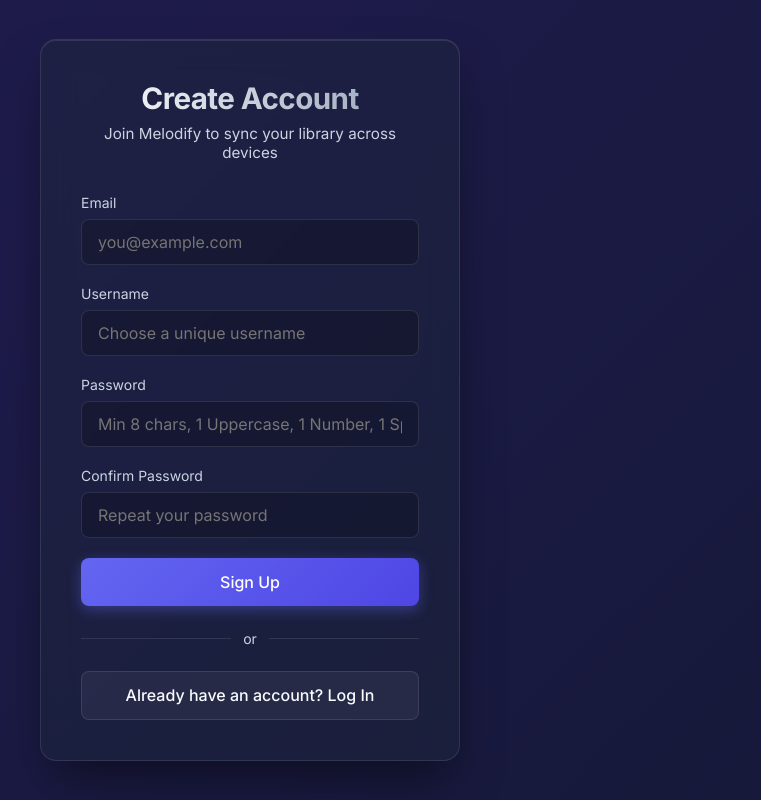
After one commit to satyak2003/melodify-backend, a Flask app: page /signup in a window 1280 px wide. The commit adds this page. Shown: the whole page, without its empty margins (390-1151 px from the left). Run offline with Flask 3, Linux system fonts and the light colour scheme.

Commit message:
Add Signup flow, validation, OAuth callback fixes

```diff
--- a/app.py
+++ b/app.py
@@ -1,4 +1,5 @@
 import os
+import re
 from flask import Flask, render_template, request, redirect, url_for, session, flash
 from supabase import create_client, Client
 from dotenv import load_dotenv
@@ -22,29 +23,75 @@ def index():
 @app.route('/login', methods=['GET', 'POST'])
 def login():
     if request.method == 'POST':
-        action = request.form.get('action')
         email = request.form.get('email')
         password = request.form.get('password')
 
-        if action == 'login':
-            try:
-                response = supabase.auth.sign_in_with_password({"email": email, "password": password})
-                session_token = response.session.access_token
-                return redirect(f"melodify://auth?sessionCode={session_token}")
-            except Exception as e:
-                flash(f"Login failed: {str(e)}", "error")
-        elif action == 'signup':
-            try:
-                response = supabase.auth.sign_up({"email": email, "password": password})
-                session_token = response.session.access_token if response.session else None
-                if session_token:
-                    return redirect(f"melodify://auth?sessionCode={session_token}")
-                else:
-                    flash("Signup successful! Please check your email to verify.", "success")
-            except Exception as e:
-                flash(f"Signup failed: {str(e)}", "error")
+        try:
+            response = supabase.auth.sign_in_with_password({"email": email, "password": password})
+            session_token = response.session.access_token
+            return redirect(f"melodify://auth?sessionCode={session_token}")
+        except Exception as e:
+            flash(f"Login failed: {str(e)}", "error")
 
     return render_template('login.html')
+
+@app.route('/signup', methods=['GET', 'POST'])
+def signup():
+    if request.method == 'POST':
+        email = request.form.get('email')
+        username = request.form.get('username')
+        password = request.form.get('password')
+        confirm_password = request.form.get('confirm_password')
+
+        # Validation
+        if password != confirm_password:
+            flash("Passwords do not match.", "error")
+            return render_template('signup.html')
+
+        if not re.match(r'^(?=.*[a-z])(?=.*[A-Z])(?=.*\d)(?=.*[@$!%*?&])[A-Za-z\d@$!%*?&]{8,}$', password):
+            flash("Password must contain at least 8 characters, one uppercase letter, one lowercase letter, one number, and one special character.", "error")
+            return render_template('signup.html')
+
+        # Check unique username
+        try:
+            user_check = supabase.table("profiles").select("username").eq("username", username).execute()
+            if len(user_check.data) > 0:
+                flash("Username already exists. Please choose a different one.", "error")
+                return render_template('signup.html')
+        except Exception as e:
+            # Table might not exist or permissions issue; log it or proceed
+            pass
+
+        try:
+            response = supabase.auth.sign_up({"email": email, "password": password})
+            session_token = response.session.access_token if response.session else None
+
+            if session_token:
+                # Update user metadata
+                supabase.auth.update_user({"data": {"username": username}})
+
+                # Insert into profiles
+                try:
+                    # Temporary auth to insert profile using user's own token
+                    client = create_client(SUPABASE_URL, SUPABASE_KEY)
+                    client.postgrest.auth(session_token)
+                    client.table("profiles").insert({
+                        "id": response.user.id,
+                        "username": username,
+                        "avatar_url": ""
+                    }).execute()
+                except Exception as db_e:
+                    print("Could not insert profile:", db_e)
+
+                session['access_token'] = session_token
+                return redirect(url_for('profile', token=session_token, new_user='true'))
+            else:
+                flash("Signup successful! Please check your email to verify your account.", "success")
+                return redirect(url_for('login'))
+        except Exception as e:
+            flash(f"Signup failed: {str(e)}", "error")
+
+    return render_template('signup.html')
 
 @app.route('/auth/google')
 def google_auth():
@@ -53,7 +100,7 @@ def google_auth():
         {
             "provider": 'google',
             "options": {
-                "redirect_to": request.host_url + url_for('google_callback')
+                "redirect_to": request.host_url.rstrip('/') + url_for('google_callback')
             }
         }
     )
@@ -61,37 +108,33 @@ def google_auth():
 
 @app.route('/auth/callback')
 def google_callback():
-    # Typically supabase handles the redirect on the client side for OAuth (hash fragment)
-    # However, if using server side or standard auth code:
     code = request.args.get('code')
     if code:
         try:
-            # exchange code for session if applicable, but usually in PKCE flow the client does it.
-            # For simplicity, if we get an access_token in the callback (fragment), we'd need JS to pass it,
-            # but let's assume we somehow get the session code here or prompt the user.
-            pass
+            response = supabase.auth.exchange_code_for_session({"auth_code": code})
+            session_token = response.session.access_token
+            return redirect(f"melodify://auth?sessionCode={session_token}")
         except Exception as e:
             flash(f"Google Auth failed: {str(e)}", "error")
             return redirect(url_for('login'))
 
-    # Assuming we have session from somewhere, or redirecting to Android via a JS script that parses hash.
-    # A cleaner way is a template that parses the hash and redirects to the melodify scheme.
+    # For implicit flow fallback
     return render_template('oauth_callback.html')
 
 @app.route('/profile', methods=['GET', 'POST'])
 def profile():
-    # This expects the user to be somewhat authenticated in the web session, which requires handling
-    # Supabase session cookies or similar, or just accepting a token via URL/header.
-    # For a simple web view:
     token = request.args.get('token')
+    new_user = request.args.get('new_user') == 'true'
+
     if not token and 'access_token' in session:
         token = session['access_token']
 
     if not token:
         return redirect(url_for('login'))
 
-    # Set auth for this client instance (not thread safe for global client, better to create a new one or pass header)
-    supabase.postgrest.auth(token)
+    # Set auth for this request
+    client = create_client(SUPABASE_URL, SUPABASE_KEY)
+    client.postgrest.auth(token)
 
     if request.method == 'POST':
         username = request.form.get('username')
@@ -104,23 +147,35 @@ def profile():
                 user_data = {}
                 if username: user_data['username'] = username
                 if avatar_url: user_data['avatar_url'] = avatar_url
-                supabase.auth.update_user({"data": user_data})
+                client.auth.update_user({"data": user_data})
+
+                # Update profiles table
+                profile_update = {}
+                if username: profile_update['username'] = username
+                if avatar_url: profile_update['avatar_url'] = avatar_url
+
+                if profile_update:
+                    try:
+                        user_resp = client.auth.get_user(token)
+                        client.table("profiles").update(profile_update).eq("id", user_resp.user.id).execute()
+                    except Exception as db_e:
+                        print("Could not update profile table:", db_e)
 
             if new_password:
-                supabase.auth.update_user({"password": new_password})
+                client.auth.update_user({"password": new_password})
 
             flash("Profile updated successfully!", "success")
         except Exception as e:
             flash(f"Failed to update profile: {str(e)}", "error")
 
     try:
-        user_resp = supabase.auth.get_user(token)
+        user_resp = client.auth.get_user(token)
         user = user_resp.user
     except Exception as e:
         flash("Session expired.", "error")
         return redirect(url_for('login'))
 
-    return render_template('profile.html', user=user, token=token)
+    return render_template('profile.html', user=user, token=token, new_user=new_user)
 
 if __name__ == '__main__':
     app.run(debug=True, port=5000)
--- a/templates/login.html
+++ b/templates/login.html
@@ -35,10 +35,13 @@
             </div>
 
             <button type="submit" name="action" value="login" class="btn btn-primary">Log In</button>
-            <button type="submit" name="action" value="signup" class="btn btn-secondary">Create Account</button>
         </form>
 
         <div class="divider">or</div>
+
+        <a href="{{ url_for('signup') }}" style="text-decoration: none;">
+            <button class="btn btn-secondary">Don't have an account? Sign up</button>
+        </a>
 
         <a href="{{ url_for('google_auth') }}" style="text-decoration: none;">
             <button class="btn btn-google">
--- a/templates/profile.html
+++ b/templates/profile.html
@@ -50,8 +50,10 @@
             <button type="submit" class="btn btn-primary">Save Changes</button>
         </form>
 
-        <a href="melodify://profile" style="text-decoration: none;">
-            <button class="btn btn-secondary">Return to App</button>
+        <a href="melodify://auth?sessionCode={{ token }}" style="text-decoration: none;">
+            <button class="btn btn-secondary">
+                {% if new_user %}Complete Setup & Return to App{% else %}Return to App{% endif %}
+            </button>
         </a>
     </div>
 </body>
--- /dev/null
+++ b/templates/signup.html
@@ -0,0 +1,58 @@
+<!DOCTYPE html>
+<html lang="en">
+<head>
+    <meta charset="UTF-8">
+    <meta name="viewport" content="width=device-width, initial-scale=1.0">
+    <title>Melodify | Sign Up</title>
+    <link href="https://fonts.googleapis.com/css2?family=Inter:wght@400;500;600;700&display=swap" rel="stylesheet">
+    <link rel="stylesheet" href="{{ url_for('static', filename='css/style.css') }}">
+</head>
+<body>
+    <div class="container">
+        <div class="header">
+            <h1>Create Account</h1>
+            <p>Join Melodify to sync your library across devices</p>
+        </div>
+
+        {% with messages = get_flashed_messages(with_categories=true) %}
+            {% if messages %}
+                <div class="flash-messages">
+                    {% for category, message in messages %}
+                        <div class="alert {{ category }}">{{ message }}</div>
+                    {% endfor %}
+                </div>
+            {% endif %}
+        {% endwith %}
+
+        <form method="POST" action="{{ url_for('signup') }}">
+            <div class="form-group">
+                <label for="email">Email</label>
+                <input type="email" id="email" name="email" required placeholder="you@example.com">
+            </div>
+
+            <div class="form-group">
+                <label for="username">Username</label>
+                <input type="text" id="username" name="username" required placeholder="Choose a unique username">
+            </div>
+
+            <div class="form-group">
+                <label for="password">Password</label>
+                <input type="password" id="password" name="password" required placeholder="Min 8 chars, 1 Uppercase, 1 Number, 1 Special">
+            </div>
+
+            <div class="form-group">
+                <label for="confirm_password">Confirm Password</label>
+                <input type="password" id="confirm_password" name="confirm_password" required placeholder="Repeat your password">
+            </div>
+
+            <button type="submit" class="btn btn-primary">Sign Up</button>
+        </form>
+
+        <div class="divider">or</div>
+
+        <a href="{{ url_for('login') }}" style="text-decoration: none;">
+            <button class="btn btn-secondary">Already have an account? Log In</button>
+        </a>
+    </div>
+</body>
+</html>
```
